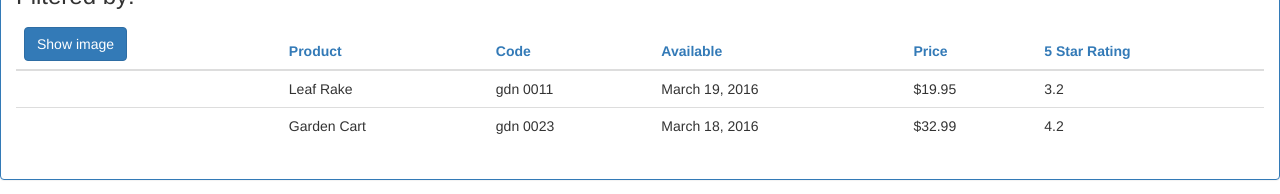
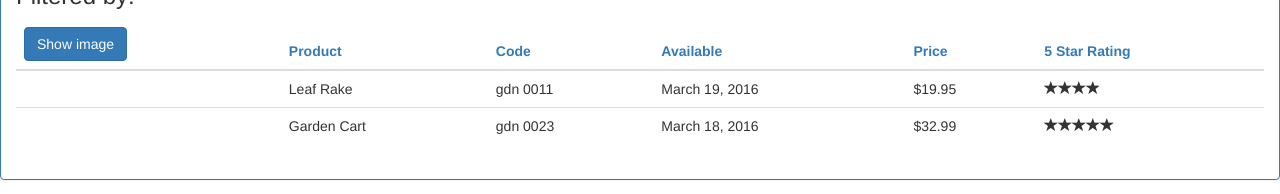
Before and after one commit to StiffUpperLipM8/Angular, an Angular app in the folder APM/: page / in a window 1280 px wide. Shown: the part 204-398 px from the top of the page. Built offline with nearby package versions, Linux system fonts and the light colour scheme.

Commit message:
added star component with OnChange event hook, bound it's param to parent's component

```diff
--- a/APM/src/app/app.module.ts
+++ b/APM/src/app/app.module.ts
@@ -4,13 +4,15 @@
 import { AppComponent } from './app.component';
 import {ProductListComponent} from './products/product-list.component';
 import {FormsModule} from "@angular/forms";
-import {ConvertToSpacesPipe} from "./shared/Convert-to-spaces.pipe";
+import {ConvertToSpacesPipe} from "./shared/convert-to-spaces.pipe";
+import {StarComponent} from "./shared/star.component";
 
 @NgModule({
   declarations: [
     AppComponent,
     ProductListComponent,
-    ConvertToSpacesPipe
+    ConvertToSpacesPipe,
+    StarComponent
   ],
   imports: [
     BrowserModule, FormsModule
--- a/APM/src/app/products/product-list.component.html
+++ b/APM/src/app/products/product-list.component.html
@@ -43,7 +43,7 @@
               <td>{{product.productCode | lowercase | convertToSpaces: '-'}}</td>    <!-- CUSTOM PIPE -->
               <td>{{product.releaseDate}}</td>
               <td>{{product.price | currency: 'USD' :true: '1.2-2' }}</td>           <!-- BUILT IN PIPE -->
-              <td>{{product.starRating}}</td>
+              <td><pm-star [rating]="product.starRating"></pm-star></td>
             </tr>
         </tbody>
       </table>
--- /dev/null
+++ b/APM/src/app/shared/star.component.ts
@@ -0,0 +1,16 @@
+
+import {Component, Input, OnChanges} from "@angular/core";
+
+@Component({
+    selector: 'pm-star',
+    templateUrl: './star.component.html',
+    styleUrls: ['./star.component.css']
+})
+export class StarComponent implements OnChanges {
+    starWidth: number;
+    @Input() rating: number;
+
+  ngOnChanges(): void {
+      this.starWidth = this.rating * 86 / 5;
+  }
+}
```
Also changed, not shown: APM/src/app/shared/convert-to-spaces.pipe.ts (renamed from APM/src/app/shared/Convert-to-spaces.pipe.ts).
